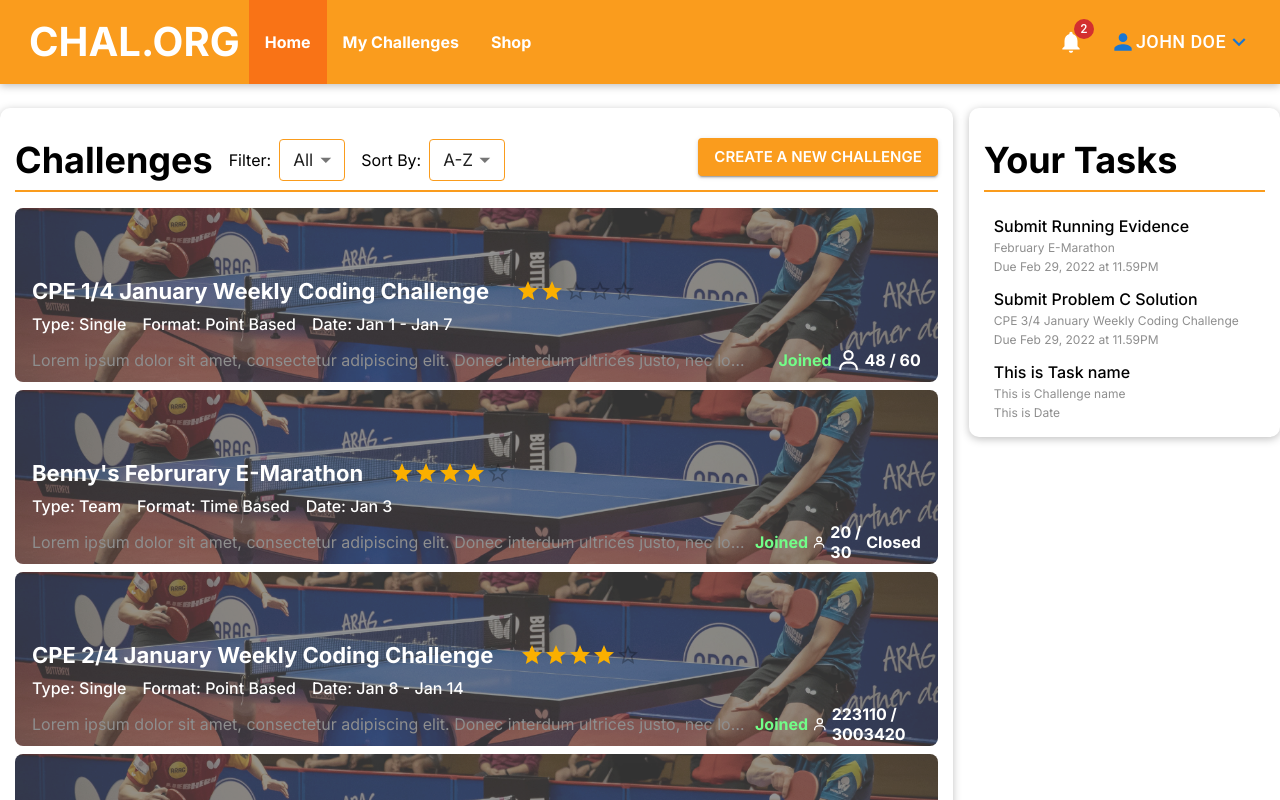
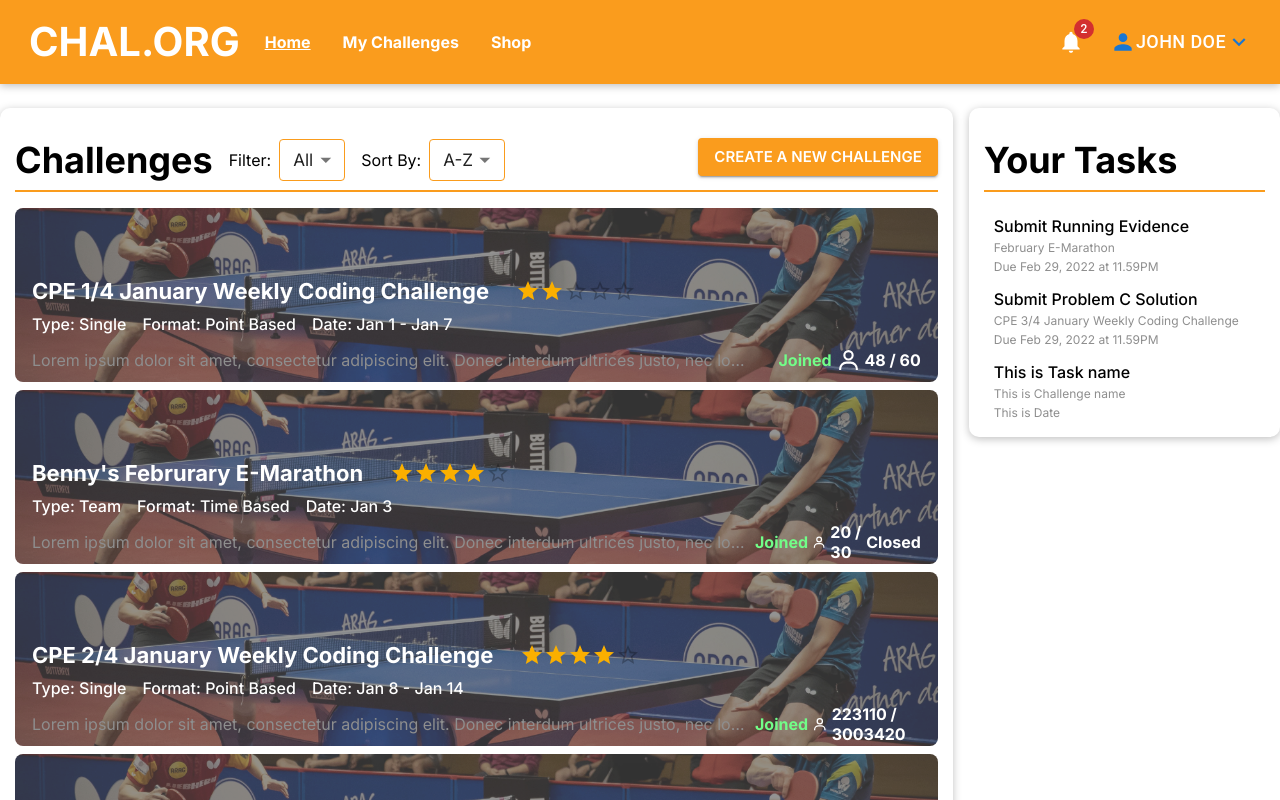
Before and after one commit to iambaangkok/challenge-organizer-frontend, a Next.js app: page /home in a window 1280 px wide. Shown: the top 800 px of the page. Built offline with nearby package versions, Linux system fonts and the light colour scheme.

Commit message:
Revert "Fix Navbar display and interaction"

```diff
--- a/components/navbar/NavBar.tsx
+++ b/components/navbar/NavBar.tsx
@@ -22,8 +22,8 @@ export default function NavBar() {
                     navLinks.map((link, index) => {
                         if (router.asPath.includes(link.path))
                             return (
-                                <Link key={index} href={link.path} className=' text-white h-full flex flex-col justify-center px-4 no-underline bg-orange-500'>
-                                    <div className='TextBold' >
+                                <Link href={link.path} className=' text-white h-full flex flex-col justify-center px-4 hover:bg-orange-500 ease-out duration-150'>
+                                    <div className='TextBold flex flex-col justify-center' key={index}>
                                         {link.name}
                                     </div>
                                 </Link>
@@ -31,8 +31,8 @@ export default function NavBar() {
                             )
                         else
                             return (
-                                <Link key={index} href={link.path} className='text-white h-full flex flex-col justify-center px-4 no-underline hover:bg-orange-500 ease-out duration-150'>
-                                    <div id={link.name} className='TextBold'>
+                                <Link href={link.path} className='text-white h-full flex flex-col justify-center px-4 no-underline hover:bg-orange-500 ease-out duration-150'>
+                                    <div id={link.name} className='TextBold' key={index}>
                                         {link.name}
                                     </div>
                                 </Link>
```
